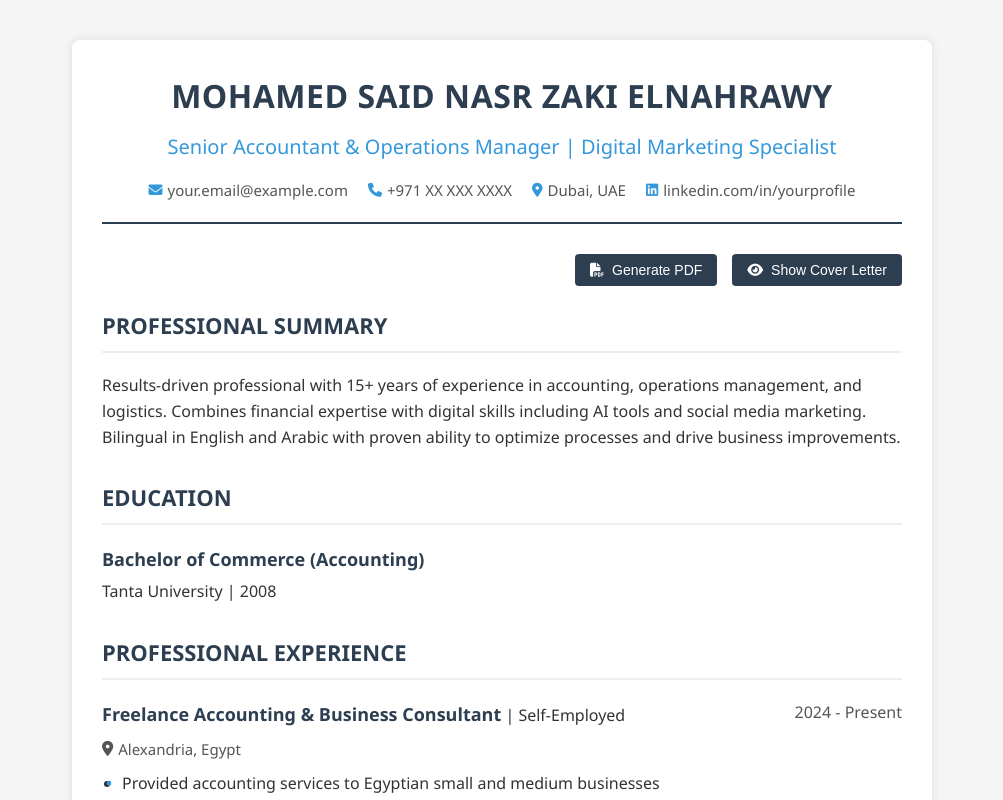
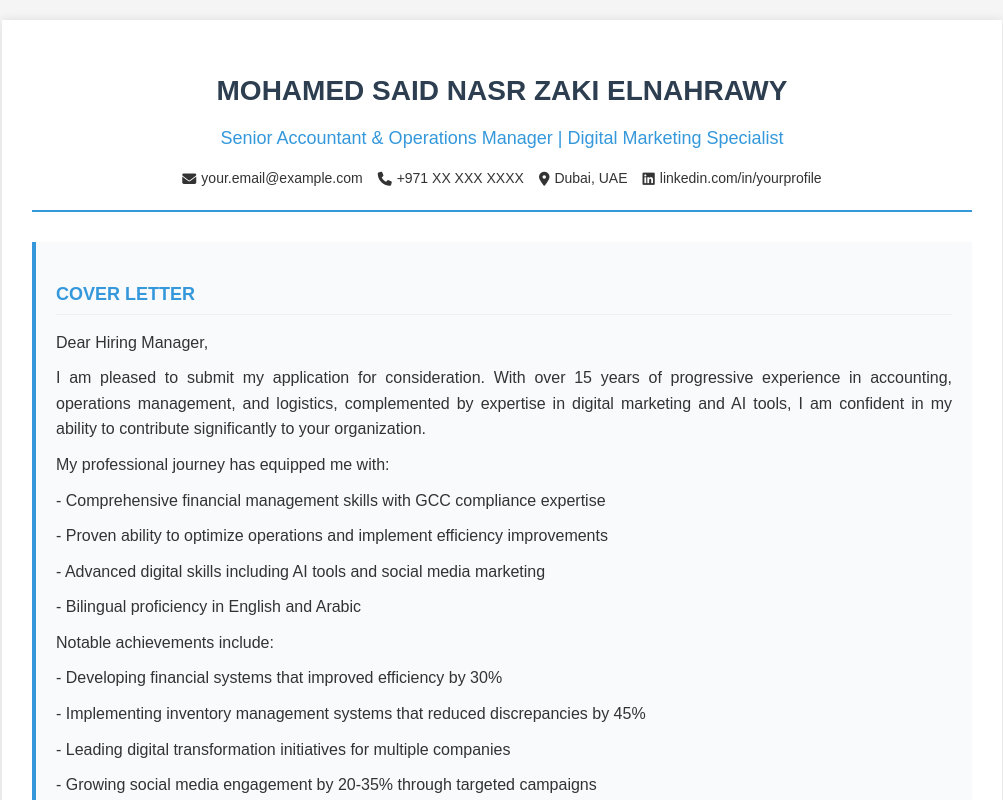
Before and after one commit to n7rawy1984/react-cv, a React (Create React App) app: page / in a window 1280 px wide. Shown: the top 800 px of the page, without its empty margins (138-1141 px from the left). Built offline with nearby package versions, Linux system fonts and the light colour scheme.

Commit message:
Improved CV layout

```diff
--- a/src/ResumeEditor.js
+++ b/src/ResumeEditor.js
@@ -1,38 +1,8 @@
-import React, { useState, useRef } from "react";
-import { useReactToPrint } from "react-to-print";
+import React from "react";
 import "./style.css";
 import "@fortawesome/fontawesome-free/css/all.min.css";
 
 const CV = () => {
-  const [showCoverLetter, setShowCoverLetter] = useState(false);
-  const cvRef = useRef(null);
-
-  const handleGeneratePdf = useReactToPrint({
-    content: () => cvRef.current,
-    documentTitle: "Mohamed_Said_CV",
-    removeAfterPrint: true,
-    pageStyle: `
-      @page {
-        size: A4;
-        margin: 1cm;
-      }
-      @media print {
-        body {
-          zoom: 90%;
-        }
-        .cv-container {
-          box-shadow: none;
-          padding: 0;
-          margin: 0;
-        }
-        .action-buttons {
-          display: none !important;
-        }
-      }
-    `,
-    onPrintError: () => alert("Error while printing! Please try again."),
-  });
-
   const coverLetterContent = `
     Dear Hiring Manager,
 
@@ -204,7 +174,7 @@ const CV = () => {
 
   return (
     <div className="app-container">
-      <div className="cv-container" ref={cvRef}>
+      <div className="cv-container">
         {/* Header Section */}
         <header className="cv-header">
           <h1>{cvData.personalInfo.name}</h1>
@@ -229,26 +199,7 @@ const CV = () => {
           </div>
         </header>
 
-        {/* Buttons */}
-        <div className="action-buttons">
-          <button className="pdf-button" onClick={handleGeneratePdf}>
-            <i className="fas fa-file-pdf"></i> Generate PDF
-          </button>
-          <button
-            className="cover-letter-toggle"
-            onClick={() => setShowCoverLetter(!showCoverLetter)}
-          >
-            {showCoverLetter ? (
-              <i className="fas fa-eye-slash"></i>
-            ) : (
-              <i className="fas fa-eye"></i>
-            )}{" "}
-            {showCoverLetter ? "Hide Cover Letter" : "Show Cover Letter"}
-          </button>
-        </div>
-
         {/* Cover Letter */}
-        {showCoverLetter && (
         <section className="cv-section cover-letter">
           <h3>COVER LETTER</h3>
           <div className="cover-letter-content">
@@ -257,7 +208,6 @@ const CV = () => {
             ))}
           </div>
         </section>
-        )}
 
         {/* Professional Summary */}
         <section className="cv-section">
--- a/src/style.css
+++ b/src/style.css
@@ -1,6 +1,6 @@
-/* General Styles */
+/* Base Styles */
 body {
-  font-family: "Segoe UI", Tahoma, Geneva, Verdana, sans-serif;
+  font-family: "Arial", sans-serif;
   line-height: 1.6;
   color: #333;
   background-color: #f5f5f5;
@@ -8,107 +8,82 @@ body {
   padding: 20px;
 }
 
-.cv-container {
+.app-container {
   max-width: 1000px;
   margin: 0 auto;
+}
+
+.cv-container {
+  background-color: white;
+  box-shadow: 0 0 10px rgba(0, 0, 0, 0.1);
   padding: 30px;
-  background-color: #fff;
-  box-shadow: 0 0 25px rgba(0, 0, 0, 0.1);
-  border-radius: 8px;
+  margin-bottom: 30px;
 }
 
 /* Header Styles */
 .cv-header {
   text-align: center;
   margin-bottom: 30px;
+  border-bottom: 2px solid #3498db;
   padding-bottom: 20px;
-  border-bottom: 2px solid #2c3e50;
 }
 
 .cv-header h1 {
-  margin: 0;
   color: #2c3e50;
-  font-size: 32px;
-  font-weight: 700;
-  letter-spacing: 0.5px;
+  margin-bottom: 5px;
+  font-size: 28px;
 }
 
 .cv-header h2 {
-  margin: 10px 0;
   color: #3498db;
-  font-size: 20px;
-  font-weight: 500;
+  font-size: 18px;
+  font-weight: normal;
+  margin-top: 0;
+  margin-bottom: 15px;
 }
 
 .contact-info {
   display: flex;
+  justify-content: center;
   flex-wrap: wrap;
-  justify-content: center;
-  gap: 20px;
-  margin-top: 15px;
+  gap: 15px;
+  font-size: 14px;
 }
 
 .contact-info span {
   display: flex;
   align-items: center;
   gap: 5px;
-  color: #555;
-  font-size: 15px;
-}
-
-.contact-info i {
-  color: #3498db;
-  font-size: 14px;
-}
-
-/* Action Buttons */
-.action-buttons {
-  display: flex;
-  justify-content: flex-end;
-  gap: 15px;
-  margin-bottom: 20px;
-}
-
-.pdf-button,
-.cover-letter-toggle {
-  padding: 8px 16px;
-  background-color: #2c3e50;
-  color: white;
-  border: none;
-  border-radius: 4px;
-  cursor: pointer;
-  font-size: 14px;
-  transition: all 0.3s ease;
-  display: flex;
-  align-items: center;
-  gap: 8px;
-}
-
-.pdf-button:hover,
-.cover-letter-toggle:hover {
-  background-color: #1a252f;
-}
-
-.cover-letter-toggle {
-  background-color: #3498db;
-}
-
-.cover-letter-toggle:hover {
-  background-color: #2980b9;
 }
 
 /* Section Styles */
 .cv-section {
-  margin-bottom: 30px;
+  margin-bottom: 25px;
 }
 
 .cv-section h3 {
   color: #2c3e50;
-  border-bottom: 2px solid #eee;
-  padding-bottom: 8px;
-  margin-bottom: 20px;
-  font-size: 22px;
-  font-weight: 600;
+  border-bottom: 1px solid #eee;
+  padding-bottom: 5px;
+  margin-bottom: 15px;
+  font-size: 18px;
+}
+
+/* Cover Letter Styles */
+.cover-letter {
+  background-color: #f9f9f9;
+  padding: 15px;
+  border-left: 4px solid #3498db;
+  margin-bottom: 25px;
+}
+
+.cover-letter h3 {
+  color: #3498db;
+}
+
+.cover-letter-content p {
+  margin: 10px 0;
+  text-align: justify;
 }
 
 /* Education Styles */
@@ -116,163 +91,83 @@ body {
   margin-bottom: 15px;
 }
 
-.education-item strong {
-  display: block;
-  font-size: 18px;
-  color: #2c3e50;
-  margin-bottom: 5px;
-}
-
 /* Experience Styles */
 .experience-item {
-  margin-bottom: 25px;
-  padding-bottom: 20px;
-  border-bottom: 1px solid #eee;
-}
-
-.experience-item:last-child {
-  border-bottom: none;
+  margin-bottom: 20px;
 }
 
 .experience-header {
   display: flex;
   justify-content: space-between;
-  flex-wrap: wrap;
-  margin-bottom: 8px;
-}
-
-.experience-header strong {
-  font-size: 18px;
-  color: #2c3e50;
+  margin-bottom: 5px;
 }
 
 .experience-period {
-  color: #555;
-  font-weight: 500;
+  color: #666;
+  font-style: italic;
 }
 
 .experience-location {
+  color: #666;
+  font-size: 14px;
+  margin-bottom: 10px;
   display: flex;
   align-items: center;
   gap: 5px;
-  color: #555;
-  margin-bottom: 10px;
-  font-size: 15px;
 }
 
-/* Achievements List */
+/* Lists Styles */
 .achievements-list {
   padding-left: 20px;
-  margin-top: 10px;
 }
 
 .achievements-list li {
   margin-bottom: 8px;
-  position: relative;
-}
-
-.achievements-list li::before {
-  content: "•";
-  color: #3498db;
-  font-weight: bold;
-  display: inline-block;
-  width: 1em;
-  margin-left: -1em;
 }
 
 /* Skills Styles */
 .skills-container {
   display: grid;
   grid-template-columns: repeat(auto-fit, minmax(200px, 1fr));
-  gap: 25px;
+  gap: 20px;
 }
 
 .skills-column h4 {
   color: #3498db;
-  margin-bottom: 12px;
-  font-size: 18px;
-  font-weight: 500;
+  margin-bottom: 10px;
+  font-size: 16px;
 }
 
 .skills-column ul {
-  padding-left: 20px;
+  list-style-type: none;
+  padding-left: 0;
 }
 
 .skills-column li {
   margin-bottom: 8px;
   position: relative;
+  padding-left: 15px;
 }
 
-.skills-column li::before {
-  content: "▹";
+.skills-column li:before {
+  content: "•";
   color: #3498db;
   position: absolute;
-  left: -15px;
+  left: 0;
 }
 
 /* Languages Styles */
 .languages-list {
   display: flex;
-  gap: 30px;
-}
-
-.languages-list div {
-  display: flex;
-  gap: 5px;
-}
-
-/* Cover Letter Styles */
-.cover-letter {
-  background-color: #f8f9fa;
-  padding: 25px;
-  border-radius: 8px;
-  margin-bottom: 30px;
-  border-left: 4px solid #3498db;
-}
-
-.cover-letter-content {
-  white-space: pre-line;
-  line-height: 1.8;
-}
-
-.cover-letter-content p {
-  margin-bottom: 15px;
-  text-align: justify;
-}
-
-/* Print Styles */
-@media print {
-  body {
-    background: none;
-    padding: 0;
-    font-size: 12pt;
-  }
-
-  .cv-container {
-    box-shadow: none;
-    padding: 0;
-    max-width: 100%;
-  }
-
-  .action-buttons {
-    display: none;
-  }
-
-  .cv-section {
-    page-break-inside: avoid;
-  }
+  gap: 20px;
 }
 
 /* Responsive Styles */
 @media (max-width: 768px) {
-  .cv-container {
-    padding: 20px;
-  }
-
   .contact-info {
     flex-direction: column;
+    align-items: center;
     gap: 8px;
-    align-items: center;
   }
 
   .experience-header {
@@ -289,82 +184,47 @@ body {
 
   .languages-list {
     flex-direction: column;
-    gap: 10px;
-  }
-
-  .action-buttons {
-    flex-direction: column;
-    align-items: flex-end;
+    gap: 8px;
   }
 }
+/* تحسين العناوين */
+.cv-header h1 {
+  color: #2c3e50;
+  font-size: 28px;
+  margin-bottom: 10px;
+  font-weight: 700;
+}
 
-@media (max-width: 480px) {
-  .cv-header h1 {
-    font-size: 26px;
+/* تنسيق خطاب التغطية */
+.cover-letter {
+  background-color: #f8fafc;
+  padding: 20px;
+  border-left: 4px solid #3498db;
+  margin: 20px 0;
+}
+
+/* تحسين النقاط */
+.achievements-list li {
+  position: relative;
+  padding-left: 15px;
+  margin-bottom: 8px;
+}
+
+.achievements-list li::before {
+  content: "•";
+  color: #3498db;
+  position: absolute;
+  left: 0;
+  font-weight: bold;
+}
+
+/* تأثيرات عند الطباعة */
+@media print {
+  body {
+    zoom: 90%; /* تصغير الصفحة قليلاً لتناسب الورقة */
   }
-
-  .cv-header h2 {
-    font-size: 18px;
-  }
-
-  .cv-section h3 {
-    font-size: 20px;
+  .cv-container {
+    box-shadow: none;
+    padding: 0;
   }
 }
-/* Base styles */
-.cv-container {
-  max-width: 800px;
-  margin: 20px auto;
-  padding: 30px;
-  background: white;
-  box-shadow: 0 0 10px rgba(0, 0, 0, 0.1);
-  position: relative;
-}
-
-/* Print-specific styles */
-@media print {
-  body * {
-    visibility: hidden;
-  }
-
-  .cv-container,
-  .cv-container * {
-    visibility: visible;
-  }
-
-  .cv-container {
-    position: absolute;
-    left: 0;
-    top: 0;
-    width: 100%;
-    box-shadow: none;
-    padding: 0;
-    margin: 0;
-  }
-
-  .action-buttons {
-    display: none !important;
-  }
-}
-
-/* Action buttons styling */
-.action-buttons {
-  margin: 20px 0;
-  display: flex;
-  gap: 15px;
-}
-
-.pdf-button,
-.cover-letter-toggle {
-  padding: 8px 15px;
-  background: #2c3e50;
-  color: white;
-  border: none;
-  border-radius: 4px;
-  cursor: pointer;
-  display: flex;
-  align-items: center;
-  gap: 8px;
-}
-
-/* Rest of your existing styles... */
```
Also changed, not shown: package.json (+18 -0 lines), 1 other file (tests, documents, lock files or other folders). Lines whose indentation alone changed are shown as unchanged.
